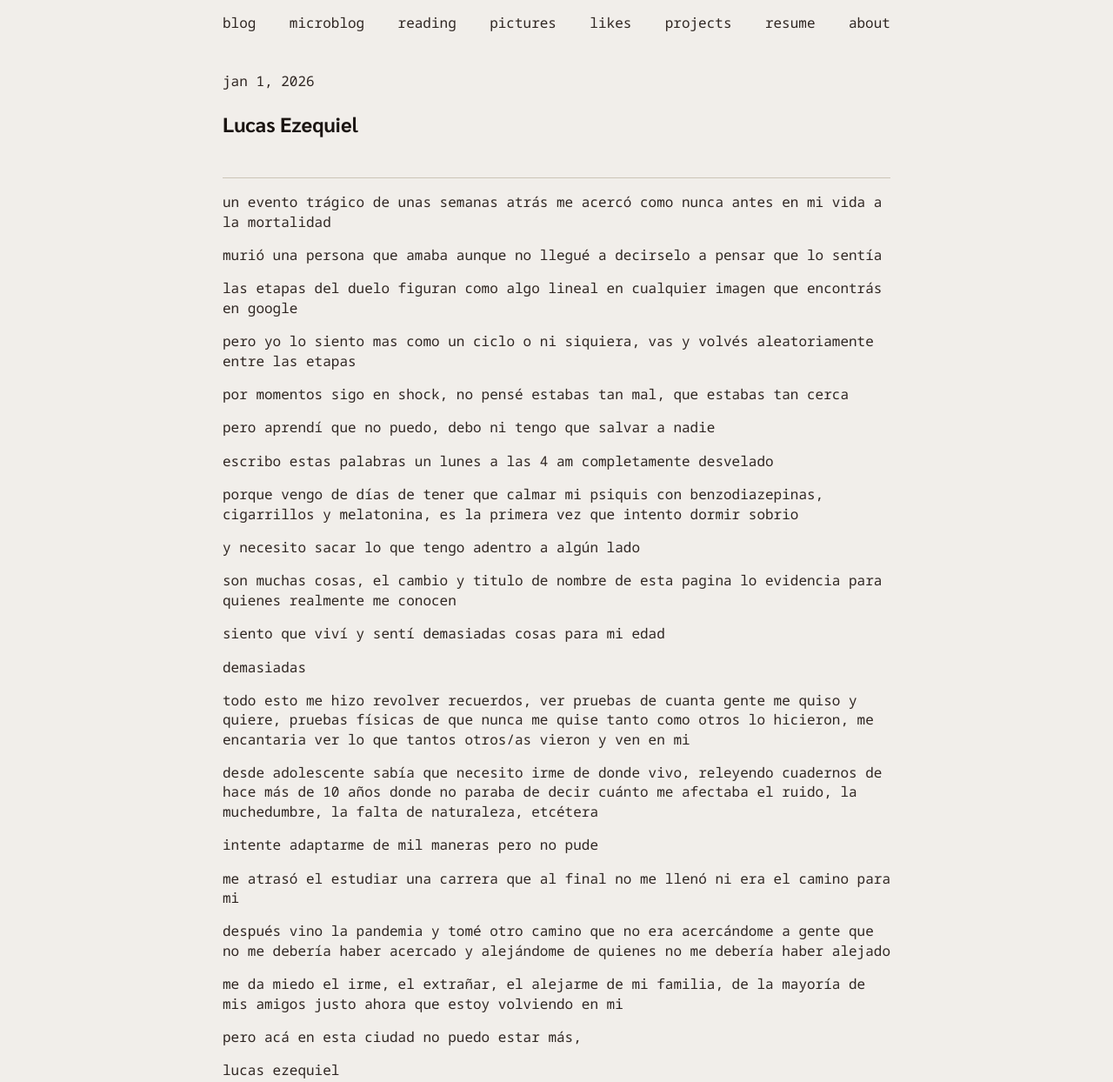
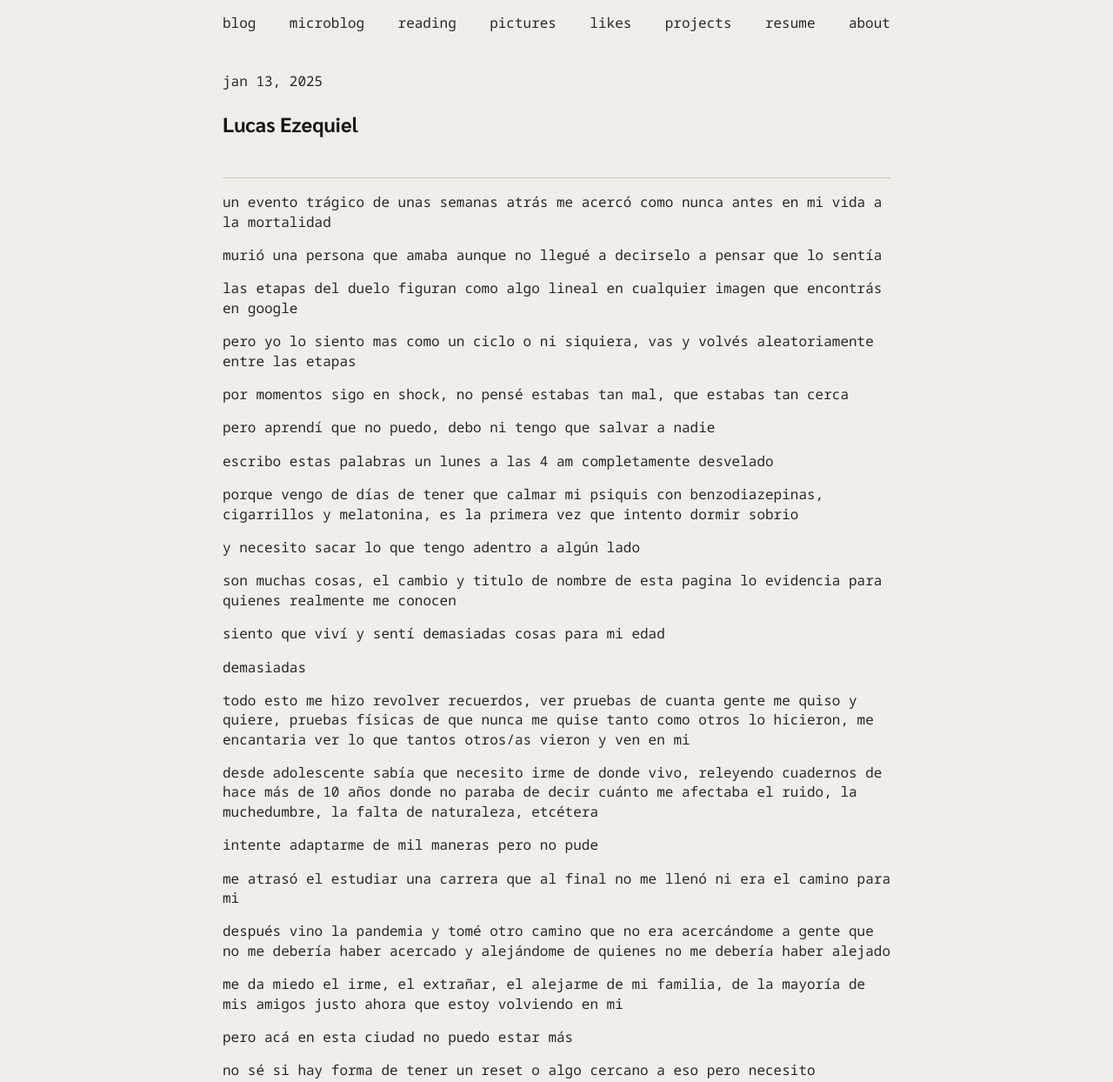
Before and after one commit to luz-ojeda/luz-ojeda.github.io, an Astro site: page /blog/irme in a window 1280 px wide. Shown: the part 66-1310 px from the top of the page at 87% size. Built offline with nearby package versions, Linux system fonts and the light colour scheme; Astro itself is replaced by a stand-in of ours.

Commit message:
update date

```diff
--- a/src/content/blog/es/irme.md
+++ b/src/content/blog/es/irme.md
@@ -1,6 +1,6 @@
 ---
 title: Lucas Ezequiel
-pubDate: 2025-13-01
+pubDate: 2025-01-13
 tags: ["personal"]
 ---
 
@@ -40,6 +40,8 @@ después vino la pandemia y tomé otro camino que no era acercándome a gente qu
 
 me da miedo el irme, el extrañar, el alejarme de mi familia, de la mayoría de mis amigos justo ahora que estoy volviendo en mi
 
-pero acá en esta ciudad no puedo estar más,
+pero acá en esta ciudad no puedo estar más
+
+no sé si hay forma de tener un reset o algo cercano a eso pero necesito intentarlo,
 
 lucas ezequiel
```
